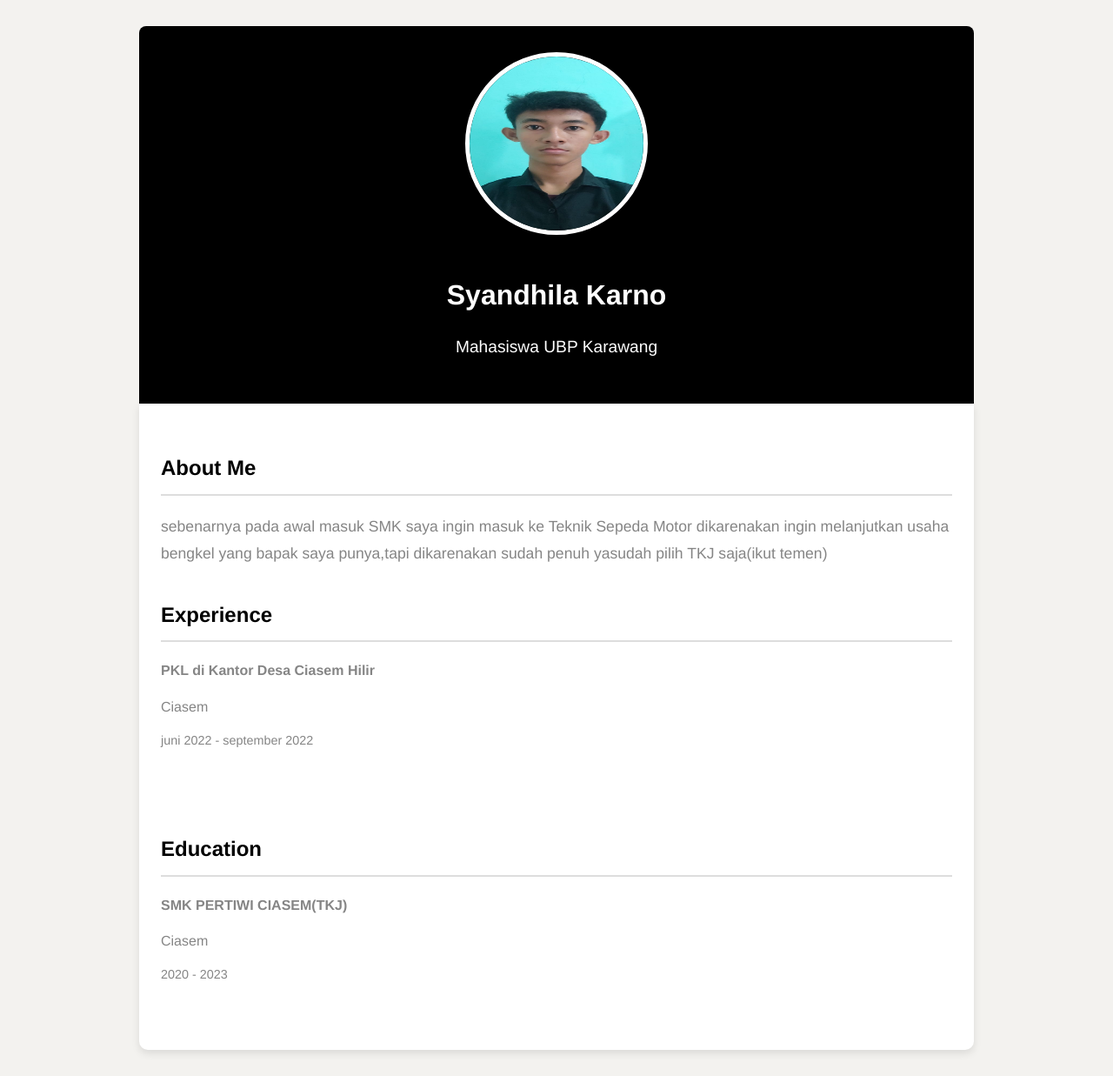
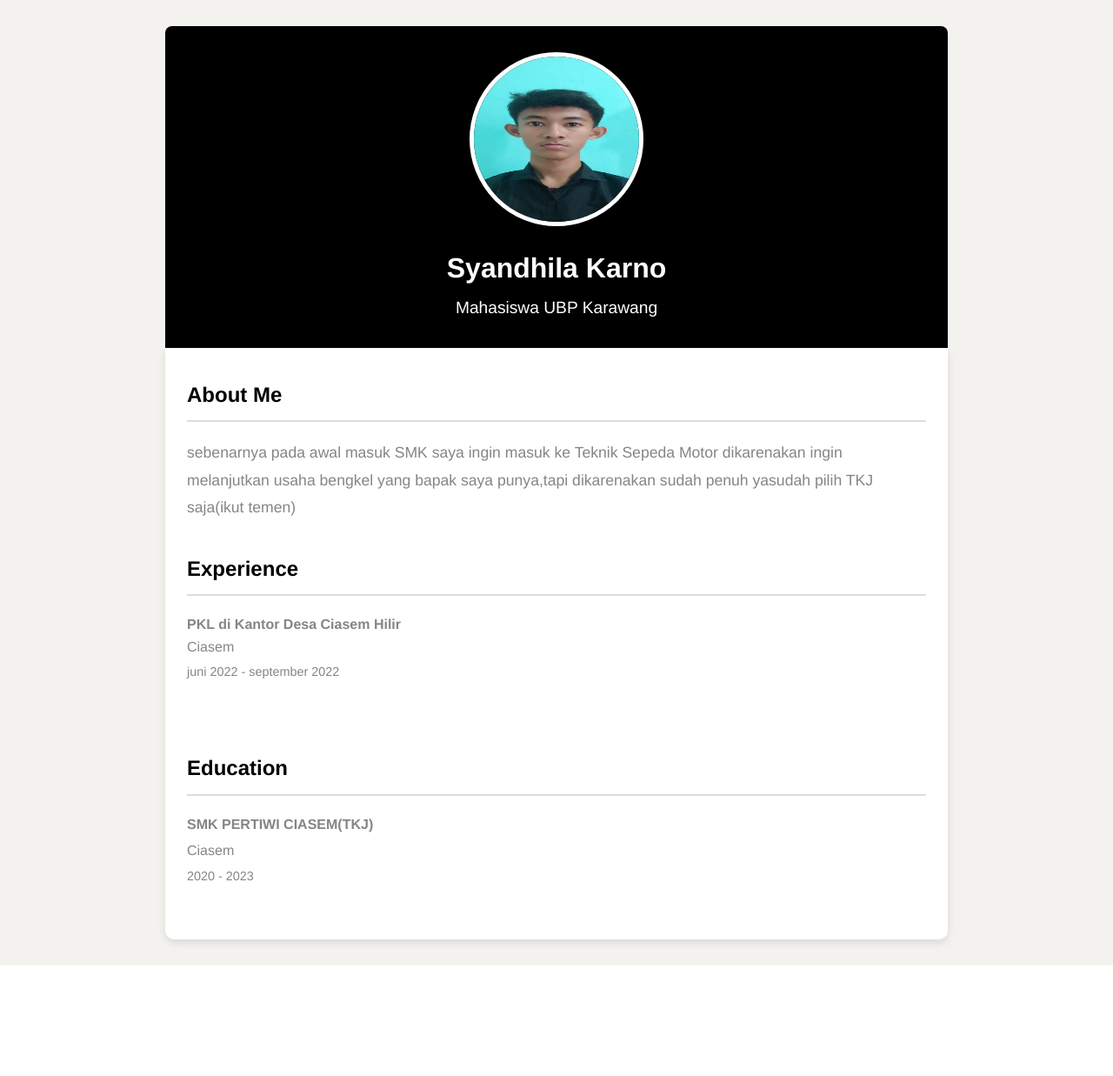
Before and after one commit to syandhilakarno/syandhilakarno.github.io, a PHP site: page / in a window 1280 px wide. Shown: the whole page at 87% size. After the commit the page ends 1110 px from the top, so only its background shows below. Run offline with PHP 8.4, Linux system fonts and the light colour scheme.

Commit message:
Update 11.css

```diff
--- a/cv online/11.css
+++ b/cv online/11.css
@@ -1,4 +1,11 @@
-  body {
+/* Reset margin, padding, and box-sizing */
+* {
+    margin: 0;
+    padding: 0;
+    box-sizing: border-box;
+  }
+
+body {
     font-family: "Helvetica", "Arial", sans-serif;
     background-color: #f3f2ef;
     color: #000000;
```
